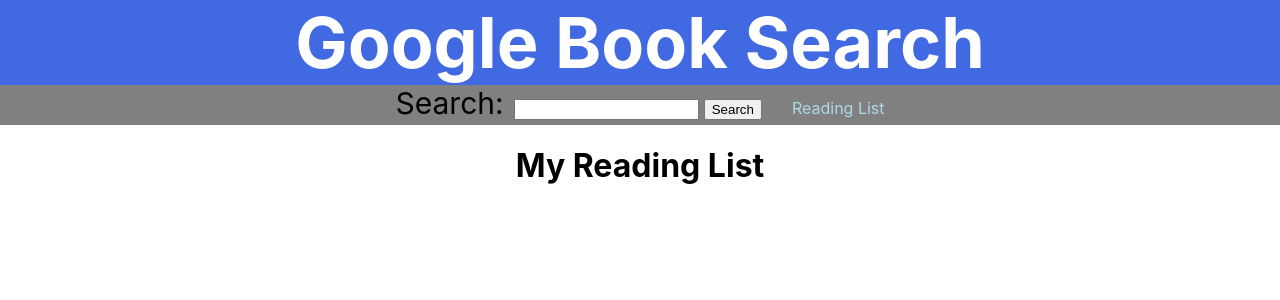
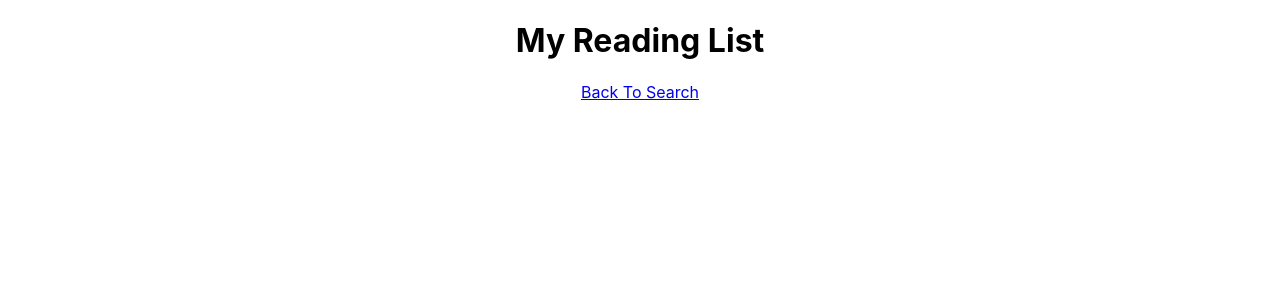
Before and after one commit to navin1551/8th-Light-Google-Book-Search, a React (Create React App) app: page /reading-list in a window 1280 px wide. Shown: the top 300 px of the page. Built offline with nearby package versions, Linux system fonts and the light colour scheme.

Commit message:
fixed routing issue

```diff
--- a/src/App.js
+++ b/src/App.js
@@ -38,7 +38,7 @@
       <GoogleContext.Provider value={contextValue}>
         <div className="App">
           <main>
-            <Route path="/" component={HomePage} />
+            <Route exact path="/" component={HomePage} />
             <Route path="/reading-list" component={ReadingList} />
           </main>
         </div>
--- a/src/components/ReadingList/ReadingList.js
+++ b/src/components/ReadingList/ReadingList.js
@@ -1,5 +1,6 @@
 import React from "react";
 import GoogleContext from "../../GoogleContext";
+import { Link } from "react-router-dom";
 import MyBooks from "../MyBooks/MyBooks";
 
 export default class ReadingList extends React.Component {
@@ -18,6 +19,7 @@
     return (
       <div>
         <h1>My Reading List</h1>
+        <Link to="/">Back To Search</Link>
         <ul>{myReadingList}</ul>
       </div>
     );
```
